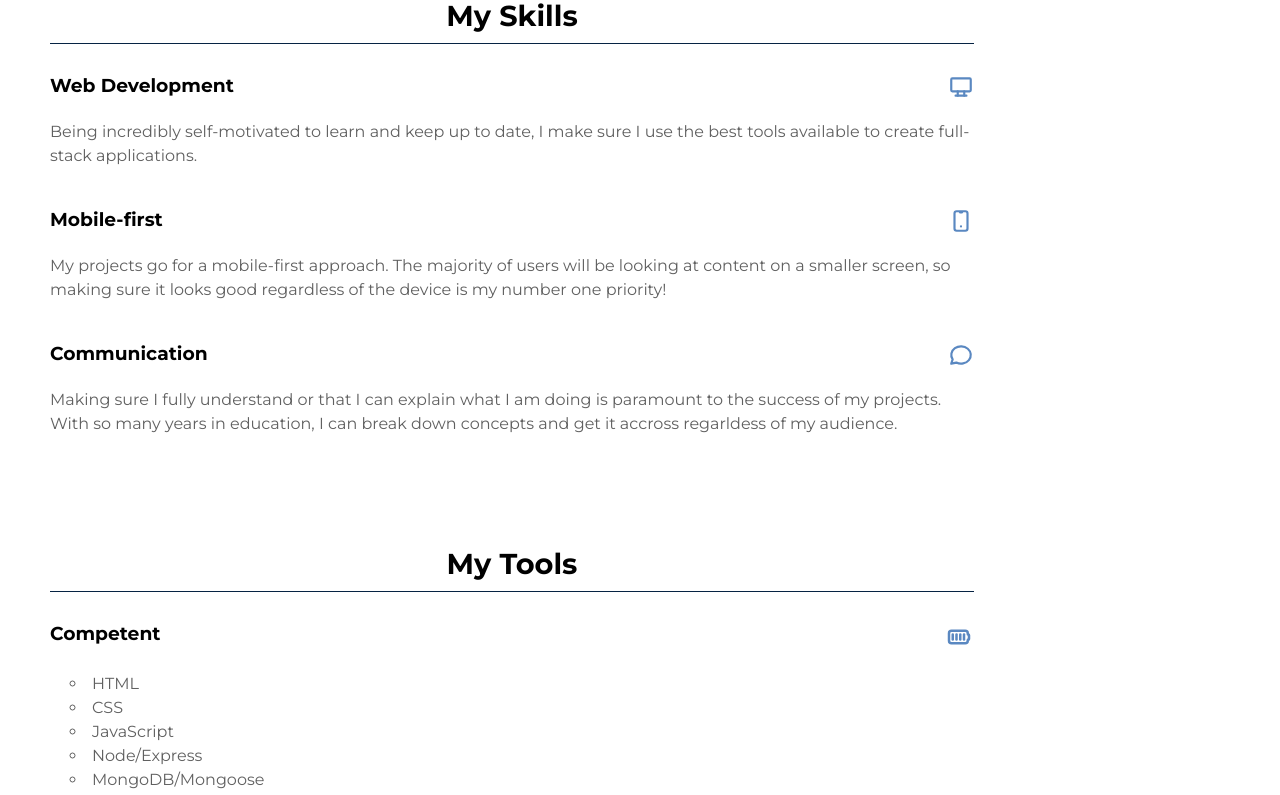
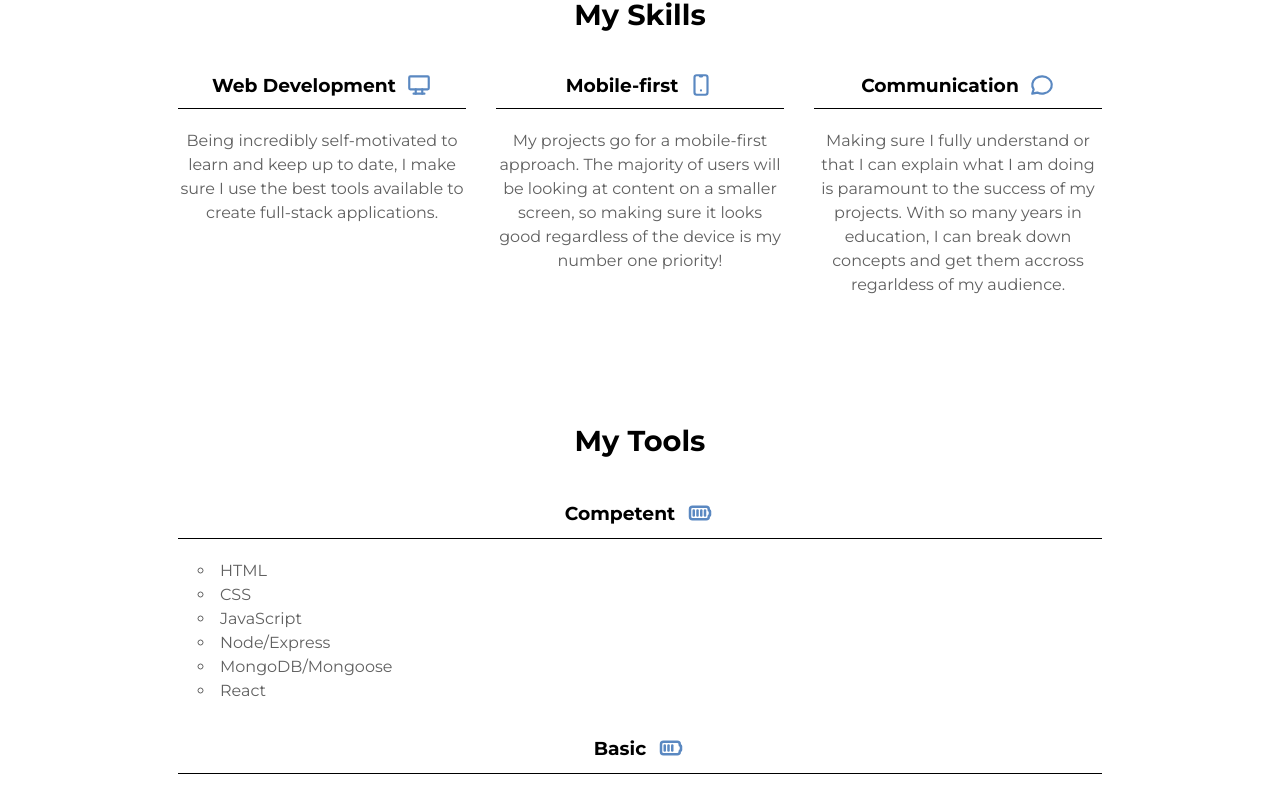
Before and after one commit to Tom2612/Portfolio, a React (Vite) app: page / in a window 1280 px wide. Shown: the part 1096-1891 px from the top of the page. Built offline with nearby package versions, Linux system fonts and the light colour scheme.

Commit message:
Added desktop styles to Skills

```diff
--- a/src/components/Skills.jsx
+++ b/src/components/Skills.jsx
@@ -6,6 +6,7 @@ export default function Skills() {
     <>
         <h2 className='card-title'>My Skills</h2>
 
+        <div className='card-container'>
             <div className='skill'>
                 <div className='card-head'>
                     <h3>Web Development</h3>
@@ -35,8 +36,9 @@ export default function Skills() {
                 </div>
                 <p>
                     Making sure I fully understand or that I can explain what I am doing is paramount to the success of my projects.
-                With so many years in education, I can break down concepts and get it accross regarldess of my audience.
+                    With so many years in education, I can break down concepts and get them accross regarldess of my audience.
                 </p>
+            </div>
         </div>
     </>
   )
--- a/src/index.css
+++ b/src/index.css
@@ -93,4 +93,33 @@ footer a {
   .card {
     width: 80%;
   }
+  .card-title {
+    border-bottom : none;
+  }
+  .card-container {
+    display: grid;
+    grid-template-columns: repeat(3, 1fr);
+    grid-gap: 30px;
+    text-align: center;
+  }
+  .skill {
+    flex-grow: 1;
+  }
+  .card-head {
+    padding-bottom: 10px;
+    align-items: center;
+    justify-content: center;
+    border-bottom: 1px solid black;
+  }
+  .card-head h3 {
+    margin-right: 10px;
+  }
+
+  .skills {
+    width: 80vw;
+    margin: 30px auto 0;
+  }
+  .tools {
+    margin: 30px auto 0;
+  }
 }
```
Lines whose indentation alone changed are shown as unchanged.
